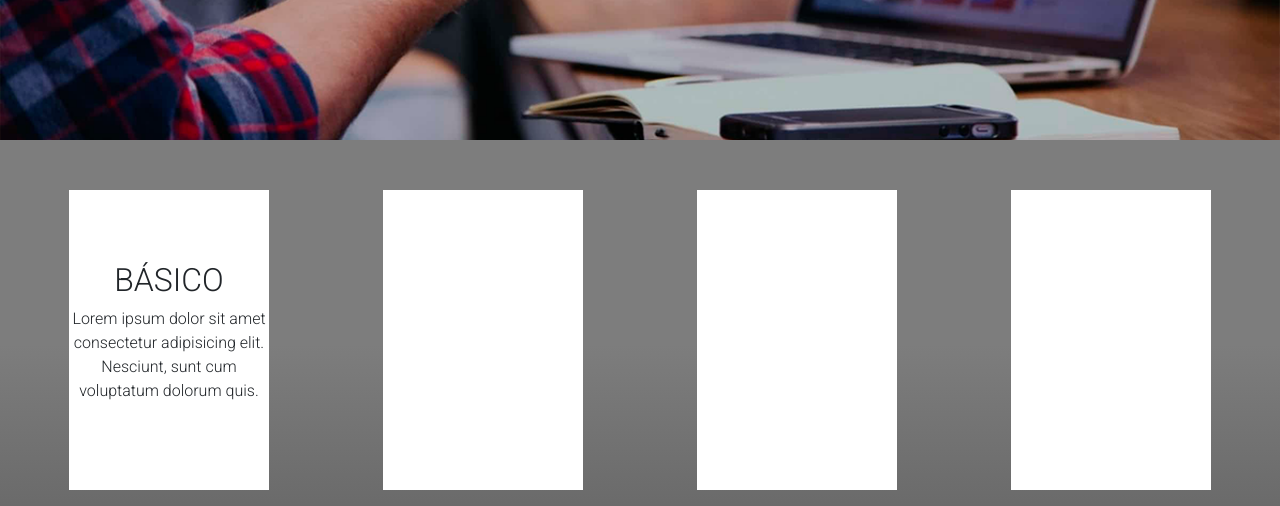
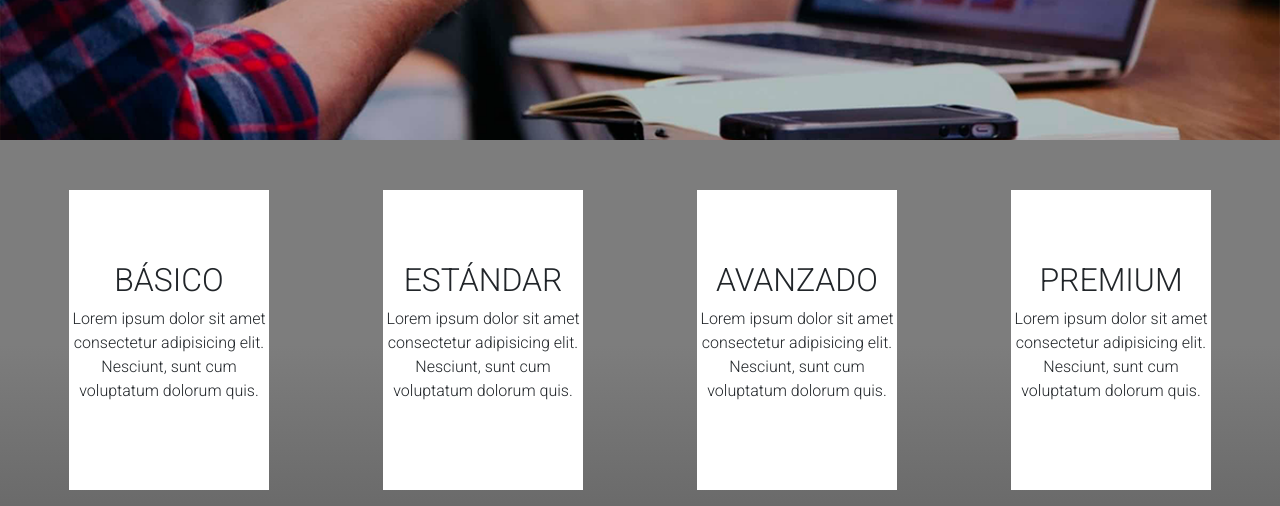
Before and after one commit to roverandres/digipartner, a website: page secciones/planes.html in a window 1280 px wide. Shown: the part 446-952 px from the top of the page. Drawn offline with nearby package versions, Linux system fonts and the light colour scheme.

Commit message:
Se modifico seccion planes

```diff
--- a/secciones/planes.html
+++ b/secciones/planes.html
@@ -67,13 +67,30 @@
             <div class="col-12 planes__contenedor">
                 <div class="basico">
                     <h2>BÁSICO</h2>
-
                     <p>Lorem ipsum dolor sit amet consectetur adipisicing elit. Nesciunt, sunt cum voluptatum dolorum quis.
                     </p>
                 </div>
-                <div class="estandar"></div>
-                <div class="avanzado"></div>
-                <div class="premium"></div>
+
+                <div class="estandar">
+                <h2>ESTÁNDAR</h2>
+                <p>Lorem ipsum dolor sit amet consectetur adipisicing elit. Nesciunt, sunt cum voluptatum dolorum quis.
+                </p>
+            </div>
+
+                <div class="avanzado">
+                <h2>AVANZADO</h2>
+
+                <p>Lorem ipsum dolor sit amet consectetur adipisicing elit. Nesciunt, sunt cum voluptatum dolorum quis.
+                </p>
+            </div>
+
+                <div class="premium">
+                <h2>PREMIUM</h2>
+
+                <p>Lorem ipsum dolor sit amet consectetur adipisicing elit. Nesciunt, sunt cum voluptatum dolorum quis.
+                </p>
+            </div>
+
             </div>
             <div class="col-12 banner__llamada">
                 <h2 class="planes__frase">TE INTERESA ALGÚN PLAN?</h2>
```
